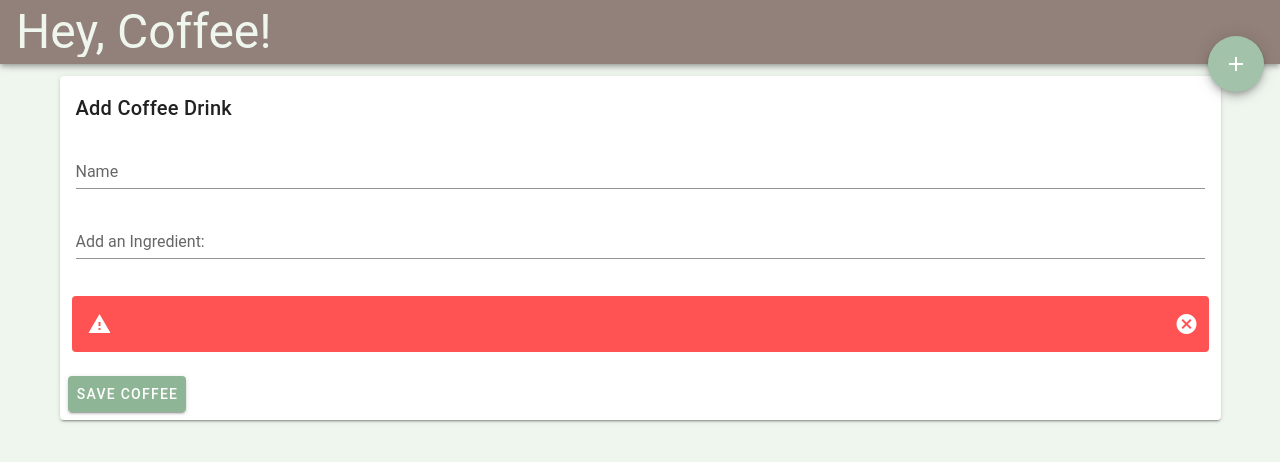
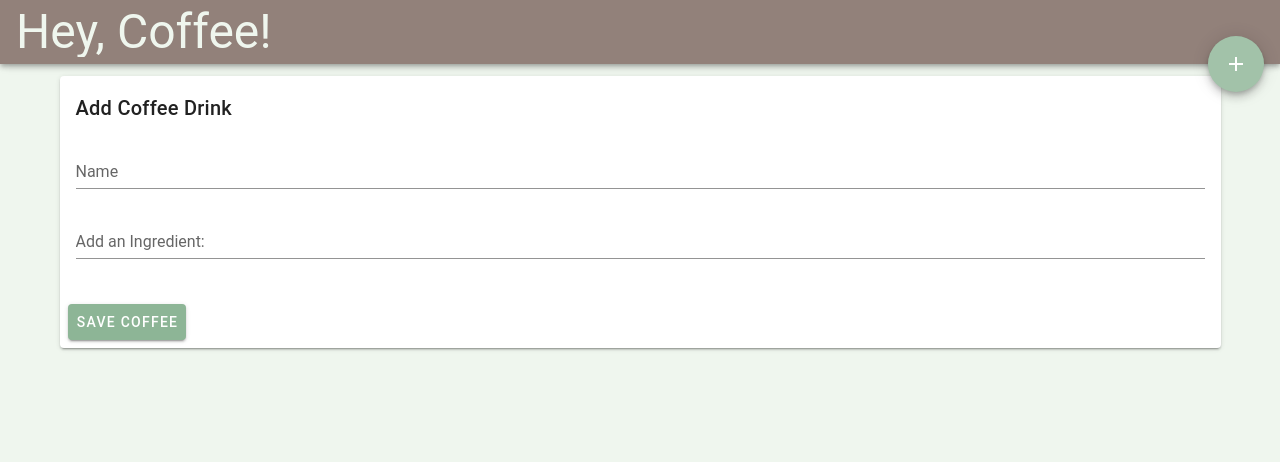
Before and after one commit to clandau/coffee-menu, a Vue app: page /add-item in a window 1280 px wide. Shown: the top 462 px of the page. Built offline with nearby package versions, Linux system fonts and the light colour scheme.

Commit message:
conditionally show error div

```diff
--- a/src/components/AddItem.vue
+++ b/src/components/AddItem.vue
@@ -5,7 +5,7 @@
         <v-card-title>Add Coffee Drink</v-card-title>
         <v-card-text>
           <v-form>
-            <v-text-field v-model="name" label="Name" required :error-messages="[]"></v-text-field>
+            <v-text-field v-model="name" label="Name" required></v-text-field>
             <v-text-field
               v-for="(ing, index) in ingredients"
               :key="index"
@@ -21,7 +21,7 @@
             ></v-text-field>
           </v-form>
         </v-card-text>
-        <div class="px-3">
+        <div class="px-3" v-if="feedback">
           <v-alert type="error" dismissible>{{ feedback }}</v-alert></div>
         <v-card-actions>
           <v-btn color="accent" @click="saveCoffee">Save Coffee</v-btn>
```
